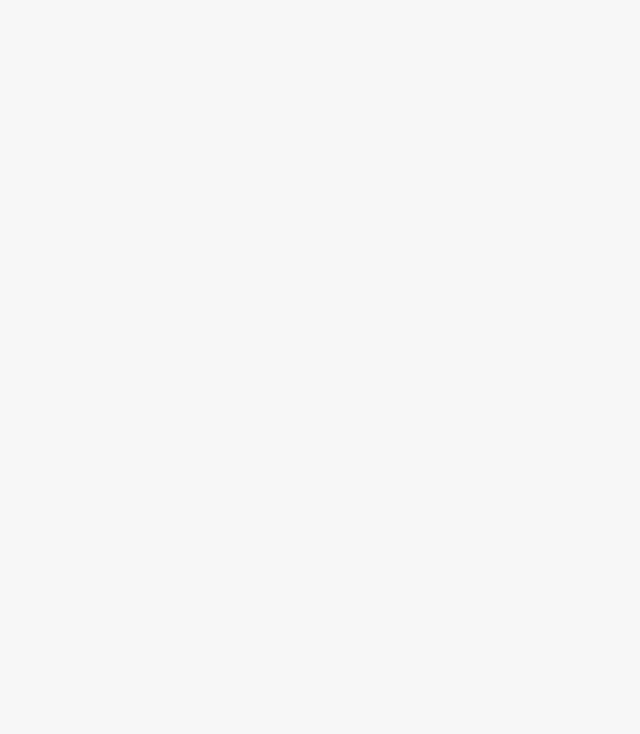
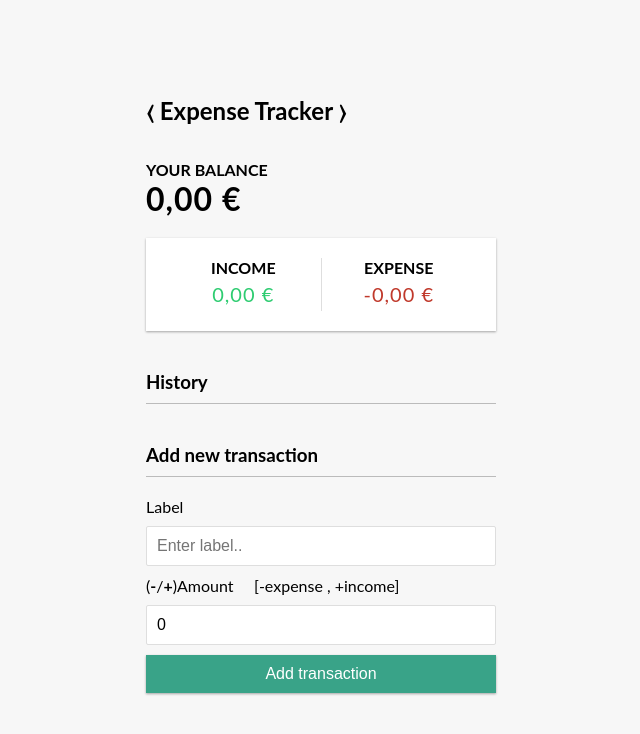
Before and after one commit to fuad221/my-expense, a React (Create React App) app: page / in a window 1280 px wide. Shown: the top 734 px of the page, without its empty margins (319-959 px from the left). Built offline with nearby package versions, Linux system fonts and the light colour scheme.

Commit message:
refactored the money format and i did the filed for Label and amount empty after sent the information

```diff
--- a/src/App.js
+++ b/src/App.js
@@ -1,13 +1,12 @@
-import {
-  GlobalProvider,
-  AddTransaction, Balance, IncomeExpenses, Header, TransactionList
-} from './Reference-import'
+import React from 'react';
+import { AddTransaction, Balance, IncomeExpenses, Header, TransactionList} from './Reference-import'
+import { GlobalProvider } from './Reference-import'
 import './App.css';
 
 function App() {
   return (
     <>
-     <GlobalProvider>
+      <GlobalProvider>
         <Header />
         <div className="container">
           <Balance />
@@ -15,9 +14,9 @@ function App() {
           <TransactionList />
           <AddTransaction />
         </div>
-        </GlobalProvider>
-      </>
-      );
+      </GlobalProvider>
+    </>
+  );
 }
 
-      export default App;
+export default App;
--- a/src/components/AddTransaction.js
+++ b/src/components/AddTransaction.js
@@ -15,12 +15,15 @@ const AddTransaction = () => {
             text,
             amount: +amount,
         };
+        setText("");
+        setAmount("")
+
 
         addTransaction(newTransaction);
     };
 
     return (
-        <div>
+        <>
             <h3>Add new transaction</h3>
             <form onSubmit={onSubmit}>
                 <div className="form-control">
@@ -33,7 +36,7 @@ const AddTransaction = () => {
                     />
                 </div>
 
-                <div>
+                <div className="form-control">
                     <label htmlFor="amount">
                         (<b>-</b>/<b>+</b>)Amount &nbsp; &nbsp; [-expense , +income]
                     </label>
@@ -48,7 +51,7 @@ const AddTransaction = () => {
                 <button className="btn">Add transaction</button>
 
             </form>
-        </div>
+        </>
     )
 }
 
--- a/src/components/Balance.js
+++ b/src/components/Balance.js
@@ -1,27 +1,22 @@
 import React, { useContext } from 'react';
 import { GlobalContext } from '../Reference-import';
 
-function moneyFormatter(num) {
-    let p = num.toFixed(2).split(".");
-    return (
-        "€" +
-        p[0].split("").reverse().reduce(function (acc, num, i, orig) {
-            return num === "-" ? acc : num + (i && !(i % 3) ? "," : "") + acc;
-        }, "") +
-        "." +
-        p[1]
-    )
-}
 
 export const Balance = () => {
     const { transactions } = useContext(GlobalContext);
     const amounts = transactions.map((transaction) => transaction.amount);
     const total = amounts.reduce((acc, item) => (acc += item), 0);
 
+    //
+    let  moneyFormatter = new Intl.NumberFormat("de-De", {
+        style: "currency",
+        currency: "EUR"
+    }).format(total)
+
     return (
         <>
             <h4>Your Balance</h4>
-            <h1>{moneyFormatter(total)}</h1>
+            <h1>{moneyFormatter}</h1>
         </>
     )
 }
--- a/src/components/IncomeExpenses.js
+++ b/src/components/IncomeExpenses.js
@@ -1,42 +1,39 @@
 import React, { useContext } from 'react';
 import { GlobalContext } from "../context/GlobalState";
 
-//Money formatter function
-function moneyFormatter(num) {
-    let p = num.toFixed(2).split(".");
-    return (
-        "€" +
-        p[0].split("").reverse().reduce(function (acc, num, i, orig) {
-            return num === "-" ? acc : num + (i && !(i % 3) ? "," : "") + acc;
-        }, "") +
-        "." +
-        p[1]
-    )
-}
+
 
 export const IncomeExpenses = () => {
     const { transactions } = useContext(GlobalContext);
     const amounts = transactions.map((transaction) => transaction.amount);
 
     const income = amounts.filter((item) => item > 0)
-    .reduce((acc, item) => (acc += item), 0);
+        .reduce((acc, item) => (acc += item), 0);
 
     const expense =
-    amounts.filter((item) => item < 0).reduce((acc, item) => (acc += item), 0) *
-    -1;
+        amounts.filter((item) => item < 0).reduce((acc, item) => (acc += item), 0) *
+        -1;
 
+    let IncomeMoneyFormatter = new Intl.NumberFormat("de-De", {
+        style: "currency",
+        currency: "EUR"
+    }).format(income);
 
+    let  expenseMoneyFormatter = new Intl.NumberFormat("de-De", {
+        style: "currency",
+        currency: "EUR"
+    }).format(expense);
 
 
     return (
         <div className="inc-exp-container">
             <div>
                 <h4>Income</h4>
-                <p className="money plus">{moneyFormatter(income)}</p>
+                <p className="money plus">{IncomeMoneyFormatter}</p>
             </div>
             <div>
                 <h4>Expense</h4>
-                <p className="money minus">{moneyFormatter(expense)}</p>
+                <p className="money minus">{expenseMoneyFormatter}</p>
             </div>
         </div>
     )
--- a/src/components/Transaction.js
+++ b/src/components/Transaction.js
@@ -1,12 +1,33 @@
-import React from 'react'
+import React, { useContext } from 'react'
+import { GlobalContext } from "../context/GlobalState";
+
+
+
 
 const Transaction = ({ transaction }) => {
+    const { deleteTransaction } = useContext(GlobalContext);
+
+    //Money formatter function
+    let moneyFormatter = new Intl.NumberFormat("de-De", {
+        style: "currency",
+        currency: "EUR"
+    }).format(transaction.amount);
+
 
     const sign = transaction.amount < 0 ? "-" : "+";
     return (
         <li className={transaction.amount < 0 ? "minus" : "plus"}>
-             {transaction.text}{" "}
-
+            {transaction.text}{" "}
+            <span>
+                {sign}
+                {moneyFormatter}
+            </span>
+            <button
+                onClick={() => deleteTransaction(transaction.id)}
+                className="delete-btn"
+            >
+                x
+            </button>
         </li>
     )
 }
--- a/src/context/AppReducer.js
+++ b/src/context/AppReducer.js
@@ -1,5 +1,16 @@
 export default (state, action) => {
     switch (action.type) {
+        case 'DELETE_TRANSACTION':
+            return {
+                ...state,
+                transactions: state.transactions.filter(transaction => transaction.id !== action.payload)
+            }
+        case 'ADD_TRANSACTION':
+            return {
+                ...state,
+                transactions: [action.payload, ...state.transactions],
+
+            }
 
         default:
             return state;
--- a/src/context/GlobalState.js
+++ b/src/context/GlobalState.js
@@ -1,5 +1,6 @@
 import React, { createContext, useReducer } from 'react';
-import { AppReducer } from '../Reference-import'
+// import { AppReducer } from '../Reference-import'
+import  AppReducer  from './AppReducer'
 
 // Initial state
 const initialState = {
@@ -9,14 +10,30 @@ const initialState = {
 export const GlobalContext = createContext(initialState);
 
 // Provider  component
-export const GlobalProvider = ({ Children }) => {
+export const GlobalProvider = ({ children }) => {
     const [state, dispatch] = useReducer(AppReducer, initialState);
 
+    // Actions
+    function deleteTransaction(id) {
+        dispatch({
+            type: 'DELETE_TRANSACTION',
+            payload: id
+        });
+    }
+
+    function addTransaction(transaction) {
+        dispatch({
+            type: 'ADD_TRANSACTION',
+            payload: transaction
+        });
+    }
+
     return (
-        <GlobalContext.Provider>
-            {Children}
-        </GlobalContext.Provider>
-
-    )
-
+        <GlobalContext.Provider value={{
+            transactions: state.transactions,
+            deleteTransaction,
+            addTransaction
+          }}>
+            {children}
+          </GlobalContext.Provider>);
 }
```
